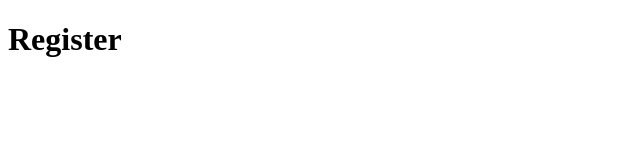
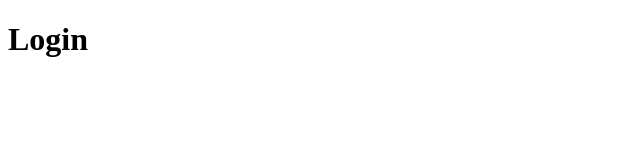
Before and after one commit to alaneicker1975/react-user-registration-and-login, a React (Vite) app: page / in a window 1280 px wide. Shown: the top 160 px of the page, without its empty margins (0-640 px from the left). Built offline with nearby package versions, Linux system fonts and the light colour scheme.

Commit message:
Adds routes and page components

```diff
--- a/src/App.js
+++ b/src/App.js
@@ -1,6 +1,8 @@
 import React, { createContext, useReducer } from "react";
 import { BrowserRouter as Router, Route } from 'react-router-dom';
 
+import Login from './components/login';
+import Dashboard from './components/dashboard';
 import Register from './components/register';
 
 import { reducer, initialState } from './reducers';
@@ -13,7 +15,10 @@ const App = () => {
   return (
     <AppContext.Provider value={{ state, dispatch }}>
       <Router>
-        <Route path="/" component={Register} exact />
+        <Route path="/" component={Login} exact />
+        <Route path="/login" component={Login} />
+        <Route path="/dashboard" component={Dashboard} />
+        <Route path="/register" component={Register} />
       </Router>
     </AppContext.Provider>
   );
--- /dev/null
+++ b/src/components/dashboard.js
@@ -0,0 +1,11 @@
+import React, { Fragment } from 'react';
+
+const Dashboard = () => {
+  return (
+    <Fragment>
+      <h1>Dashboard</h1>
+    </Fragment>
+  );
+};
+
+export default Dashboard;
--- /dev/null
+++ b/src/components/login.js
@@ -0,0 +1,11 @@
+import React, { Fragment } from 'react';
+
+const Login = () => {
+  return (
+    <Fragment>
+      <h1>Login</h1>
+    </Fragment>
+  );
+};
+
+export default Login;
```
